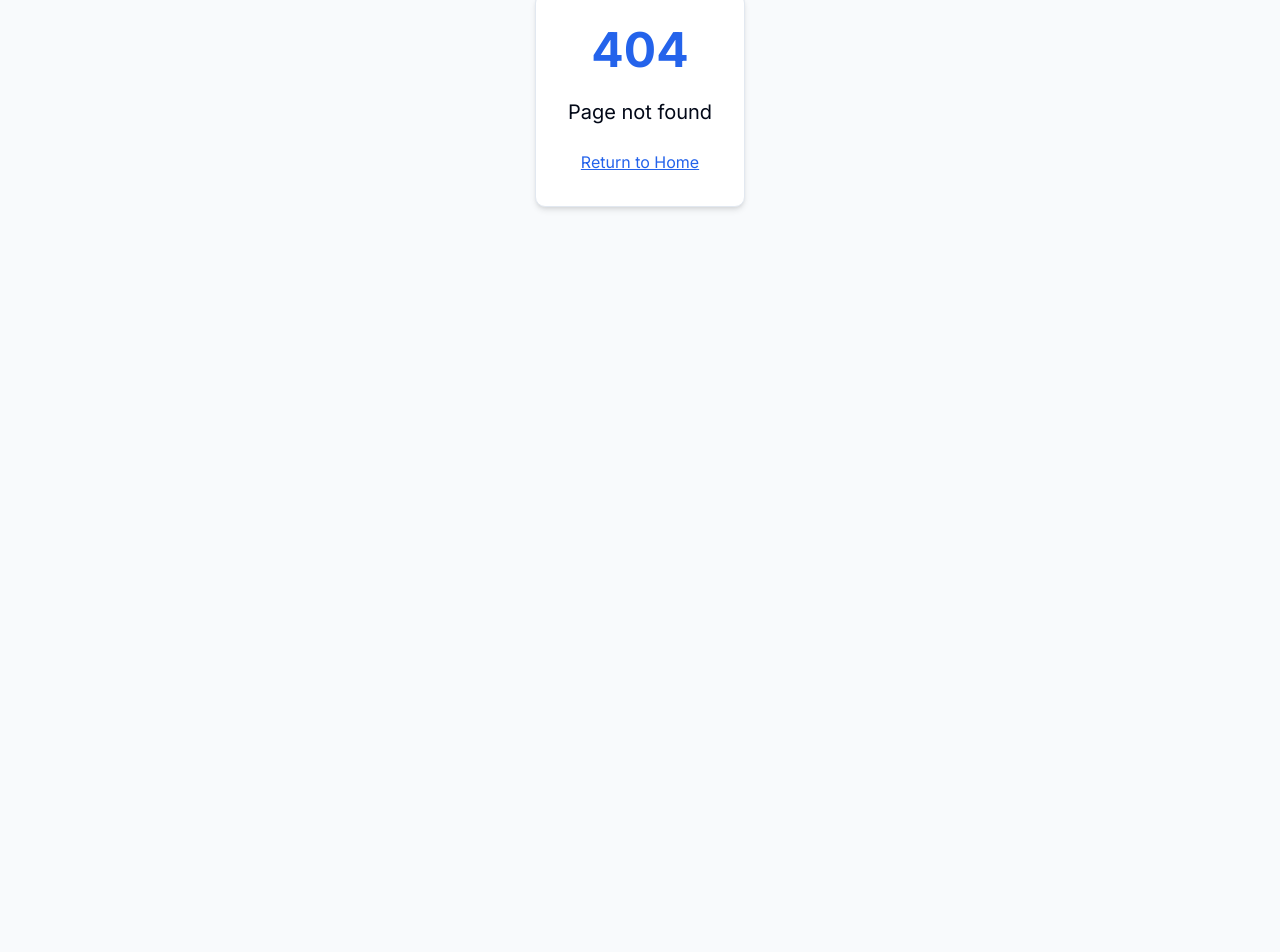
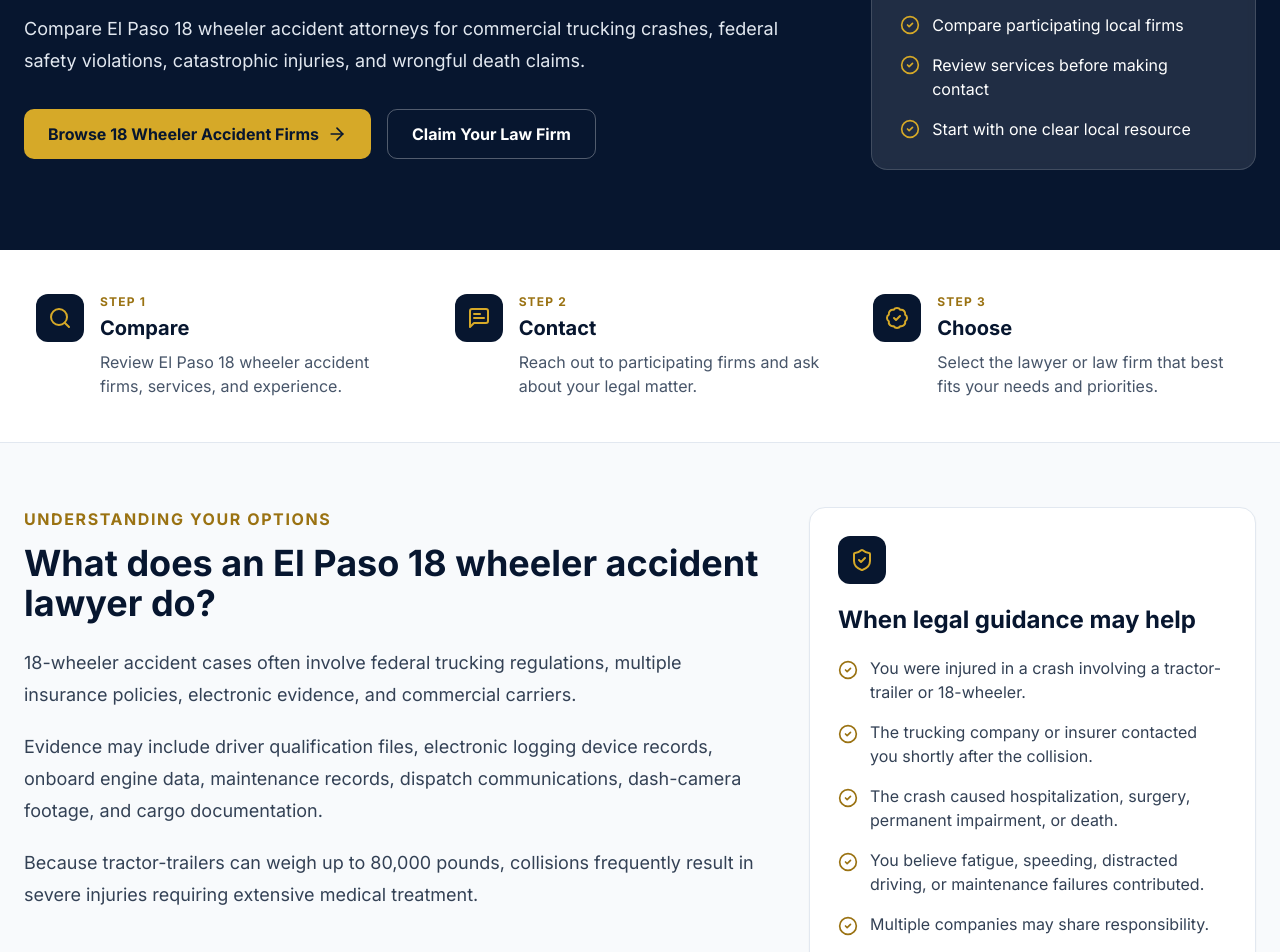
Before and after one commit to chapstucker-dotcom/best-ep-lawyers-, a React (Vite) app: page /el-paso-18-wheeler-accident-lawyer in a window 1280 px wide. Before the commit this address had no page. Shown: the part 300-1252 px from the top of the page. Before the commit the page ends 800 px from the top, so only its background shows below. Built offline with nearby package versions, Linux system fonts and the light colour scheme; no server answers; the database is empty.

Commit message:
Add El Paso 18 wheeler accident SEO page

```diff
--- a/src/App.tsx
+++ b/src/App.tsx
@@ -17,6 +17,7 @@ import Immigration from "./pages/Immigration";
 import FamilyLaw from "./pages/FamilyLaw";
 import DWI from "./pages/DWI";
 import EstatePlanning from "./pages/EstatePlanning";
+import EighteenWheelerAccident from "./pages/EighteenWheelerAccident";
 import PracticeAreaPage from "./pages/PracticeAreaPage";
 
 import { practiceAreaPages } from "./data/practiceAreaPages";
@@ -32,6 +33,11 @@ export default function App() {
           path="/el-paso-personal-injury-lawyers"
           element={<PersonalInjury />}
         />
+
+        <Route
+  path="/el-paso-18-wheeler-accident-lawyer"
+  element={<EighteenWheelerAccident />}
+/>
 
         <Route
           path="/el-paso-criminal-defense-lawyers"
--- /dev/null
+++ b/src/pages/EighteenWheelerAccident.tsx
@@ -0,0 +1,64 @@
+import PracticeAreaTemplate from "../components/PracticeAreaTemplate";
+import type { PracticeAreaPageData } from "../data/practiceAreaPages";
+
+const page: PracticeAreaPageData = {
+  path: "/el-paso-18-wheeler-accident-lawyer",
+  shortTitle: "18 Wheeler Accident",
+  title: "Best 18 Wheeler Accident Lawyers in El Paso, Texas",
+  description:
+    "Compare El Paso 18 wheeler accident attorneys handling interstate trucking crashes, FMCSA regulations, black-box evidence, driver fatigue, cargo issues, catastrophic injuries, and wrongful death claims.",
+  metaDescription:
+    "Compare El Paso 18 wheeler accident lawyers for commercial trucking crashes, driver log violations, black-box evidence, catastrophic injuries, and wrongful death.",
+  heroText:
+    "Compare El Paso 18 wheeler accident attorneys for commercial trucking crashes, federal safety violations, catastrophic injuries, and wrongful death claims.",
+  topics: [
+    "18-Wheeler Crashes",
+    "FMCSA Regulations",
+    "Driver Logbooks",
+    "Electronic Logging Devices",
+    "Black Box Data",
+    "Cargo Loading",
+    "Catastrophic Injuries",
+    "Wrongful Death",
+    "Interstate Trucking"
+  ],
+  overview: [
+    "18-wheeler accident cases often involve federal trucking regulations, multiple insurance policies, electronic evidence, and commercial carriers.",
+    "Evidence may include driver qualification files, electronic logging device records, onboard engine data, maintenance records, dispatch communications, dash-camera footage, and cargo documentation.",
+    "Because tractor-trailers can weigh up to 80,000 pounds, collisions frequently result in severe injuries requiring extensive medical treatment."
+  ],
+  whenToHire: [
+    "You were injured in a crash involving a tractor-trailer or 18-wheeler.",
+    "The trucking company or insurer contacted you shortly after the collision.",
+    "The crash caused hospitalization, surgery, permanent impairment, or death.",
+    "You believe fatigue, speeding, distracted driving, or maintenance failures contributed.",
+    "Multiple companies may share responsibility.",
+    "Electronic trucking evidence needs immediate preservation."
+  ],
+  localContent: [
+    "El Paso sits on Interstate 10 and serves as a major freight gateway between Texas, New Mexico, and Mexico, making commercial trucking traffic especially common.",
+    "Truck collisions may involve interstate carriers, cross-border logistics companies, and evidence maintained outside Texas.",
+    "An El Paso attorney can help preserve trucking records and investigate federal safety compliance."
+  ],
+  faqs: [
+    {"question":"What makes an 18-wheeler case different?","answer":"These cases frequently involve federal regulations, commercial carriers, electronic data, and multiple potentially responsible parties."},
+    {"question":"What is black-box data?","answer":"Commercial trucks may record speed, braking, engine, and operational information that can become important evidence."},
+    {"question":"What are FMCSA regulations?","answer":"The Federal Motor Carrier Safety Administration establishes many safety rules governing interstate commercial trucking."},
+    {"question":"Can driver fatigue cause crashes?","answer":"Yes. Hours-of-service violations and fatigue can become significant issues in commercial trucking cases."},
+    {"question":"Should evidence be preserved quickly?","answer":"Yes. Electronic data and company records may not remain available indefinitely."},
+    {"question":"Who can be liable?","answer":"The driver, motor carrier, maintenance provider, cargo loader, broker, manufacturer, or others depending on the facts."},
+    {"question":"Can wrongful death claims arise?","answer":"Yes. Fatal commercial trucking collisions may give rise to wrongful death and related claims under applicable law."},
+    {"question":"Should I give a recorded statement?","answer":"Consider obtaining legal advice before providing recorded statements or signing releases."},
+    {"question":"What damages may be available?","answer":"Depending on the facts, damages may include medical expenses, lost income, pain, impairment, and other legally recoverable losses."},
+    {"question":"When should I contact a lawyer?","answer":"As soon as practical after a serious truck crash so evidence can be preserved."}
+  ],
+  relatedPages: [
+    { label:"Truck Accident", path:"/el-paso-truck-accident-lawyers"},
+    { label:"Wrongful Death", path:"/el-paso-wrongful-death-lawyers"},
+    { label:"Personal Injury", path:"/el-paso-personal-injury-lawyers"}
+  ]
+};
+
+export default function EighteenWheelerAccident() {
+  return <PracticeAreaTemplate page={page} />;
+}
```
